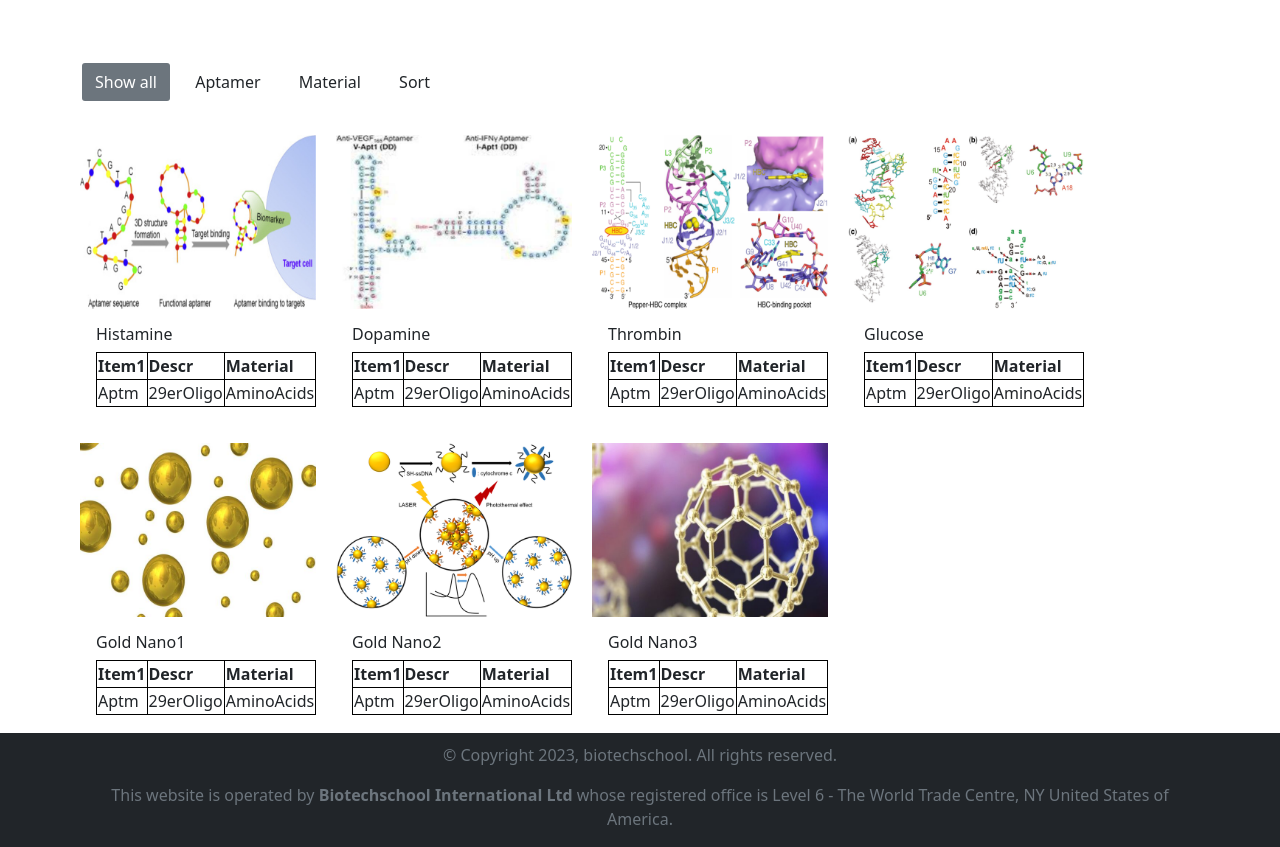
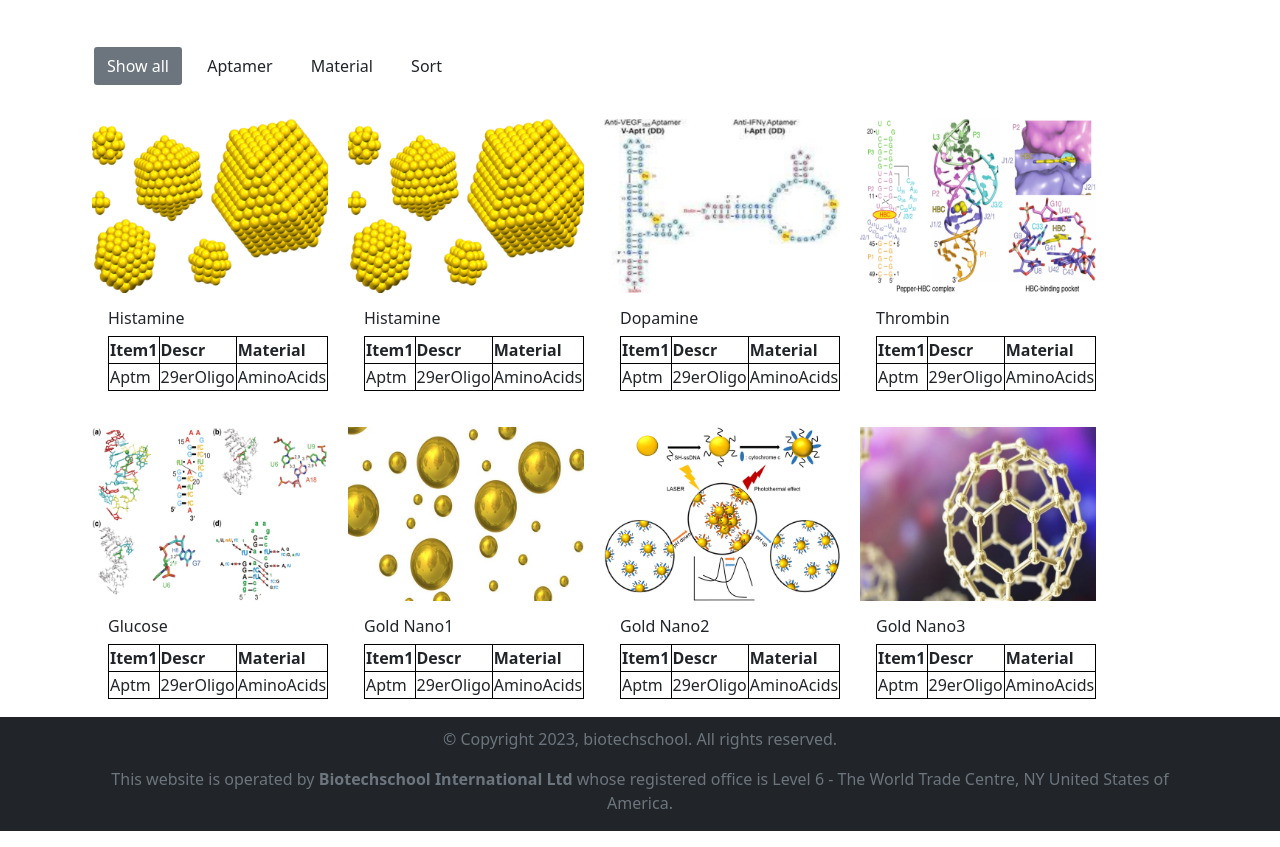
Before and after one commit to rasheedtobi/aptasensor_masterclass, a plain HTML site: page gallery.html in a window 1280 px wide. Shown: the part 57-904 px from the top of the page. Drawn offline with nearby package versions, Linux system fonts and the light colour scheme.

Commit message:
gallery modified

```diff
--- a/gallery.html
+++ b/gallery.html
@@ -4,7 +4,7 @@
   <head>
     <meta charset="UTF-8" />
     <meta name="viewport" content="width=device-width, initial-scale=1.0" />
-
+<link rel="stylesheet" href="https://cdn.jsdelivr.net/npm/bootstrap@5.3.0-alpha2/dist/css/bootstrap.min.css" />
     <link
       href="https://cdn.jsdelivr.net/npm/bootstrap@5.0.2/dist/css/bootstrap.min.css"
       rel="stylesheet"
@@ -66,14 +66,6 @@
 
 
 
-
-
-
-
-
-
-
-    <p id="dee"></p>
     <div class="container">
       <!-- Images Filter Buttons Section -->
       <div class="row mt-5" id="filter-buttons">
@@ -81,15 +73,15 @@
           <button class="btn mb-2 me-1 active" data-filter="all">Show all</button>
           <button class="btn mb-2 mx-1" data-filter="aptamer">Aptamer</button>
           <button class="btn mb-2 mx-1" data-filter="material">Material</button>
-          <button id="sort-button" class="btn mb-2 mx-1">Sort</button>
+          <button id="sort-button" class="btn mb-2 mx-1" data-filter="sort">Sort</button>
 
         </div>
       </div>
 
       <!-- Filterable Images / Cards Section -->
       <div class="row px-2 mt-4 gap-3" id="filterable-cards">
-        <div class="card p-0" data-name="aptamer">
-          <img src="img/apt1.jpg" alt="img" />
+        <div class="card p-0">
+          <img src="img/Au4.png" class="card-img-top" alt="...">
           <div class="card-body">
             <h6 class="card-title">Histamine</h6>
             <table>
@@ -106,7 +98,26 @@
             </table>
           </div>
         </div>
+
         <div class="card p-0" data-name="aptamer">
+          <img src="img/Au4.png" alt="img" />
+          <div class="card-body">
+            <h6 class="card-title">Histamine</h6>
+            <table>
+              <tr>
+                <th class="border-right">Item1</th>
+                <th class="border-right">Descr</th>
+                <th class="border-right">Material</th>
+              </tr>
+              <tr>
+                <td class="border-right">Aptm</td>
+                <td class="border-right">29erOligo</td>
+                <td class="border-right">AminoAcids</td>
+              </tr>
+            </table>
+          </div>
+        </div>
+        <div class="card p-0" >
           <img src="img/apt2.jpg" alt="img" />
           <div class="card-body">
             <h6 class="card-title">Dopamine</h6>
--- a/script.js
+++ b/script.js
@@ -1,8 +1,7 @@
+document.addEventListener('DOMContentLoaded', function () {
     // Select relevant HTML elements
     const filterButtons = document.querySelectorAll("#filter-buttons button");
     const filterableCards = document.querySelectorAll("#filterable-cards .card");
-
-document.getElementById("dee").innerHTML=JSON.stringify(filterableCards);
 
     // Function to filter cards based on filter buttons
     const filterCards = (e) => {
@@ -11,7 +10,7 @@ const filterCards = (e) => {
 
         filterableCards.forEach(card => {
             // show the card if it matches the clicked filter or show all cards if "all" filter is clicked
-        if(card.dataset.name === e.target.dataset.filter || e.target.dataset.filter === "all") {
+            if (card.dataset.name === e.target.dataset.filter || e.target.dataset.filter === "all") {
                 return card.classList.replace("hide", "show");
             }
             card.classList.add("hide");
@@ -46,3 +45,4 @@ function sortImagesAlphabetically() {
 
     // Initial sorting
     sortImagesAlphabetically();
+});
```
Lines whose indentation alone changed are shown as unchanged.
